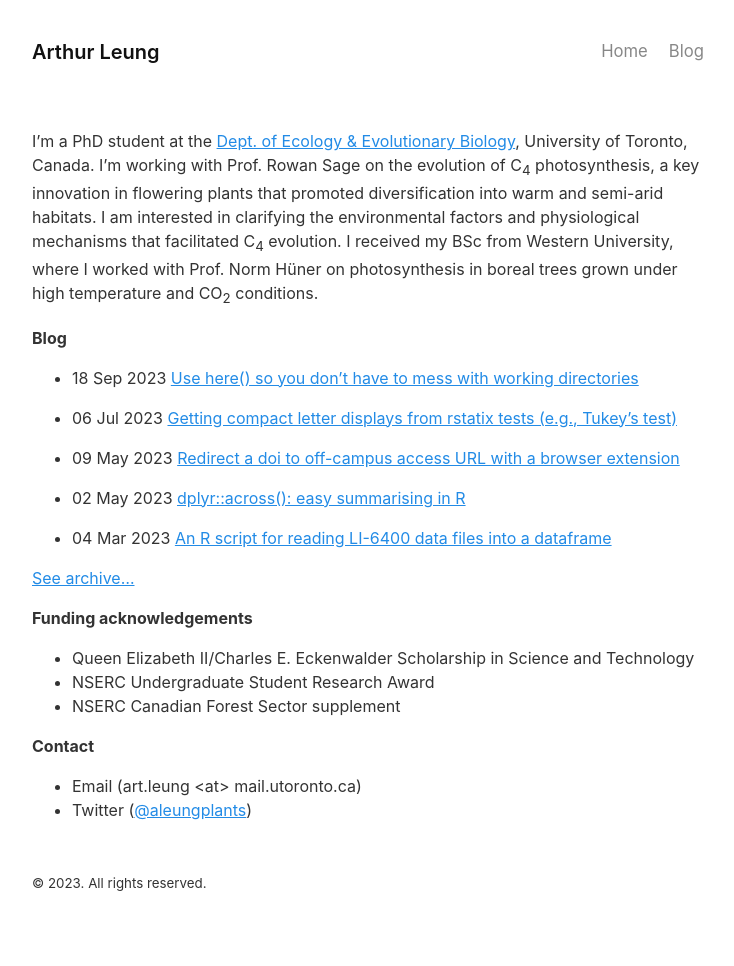
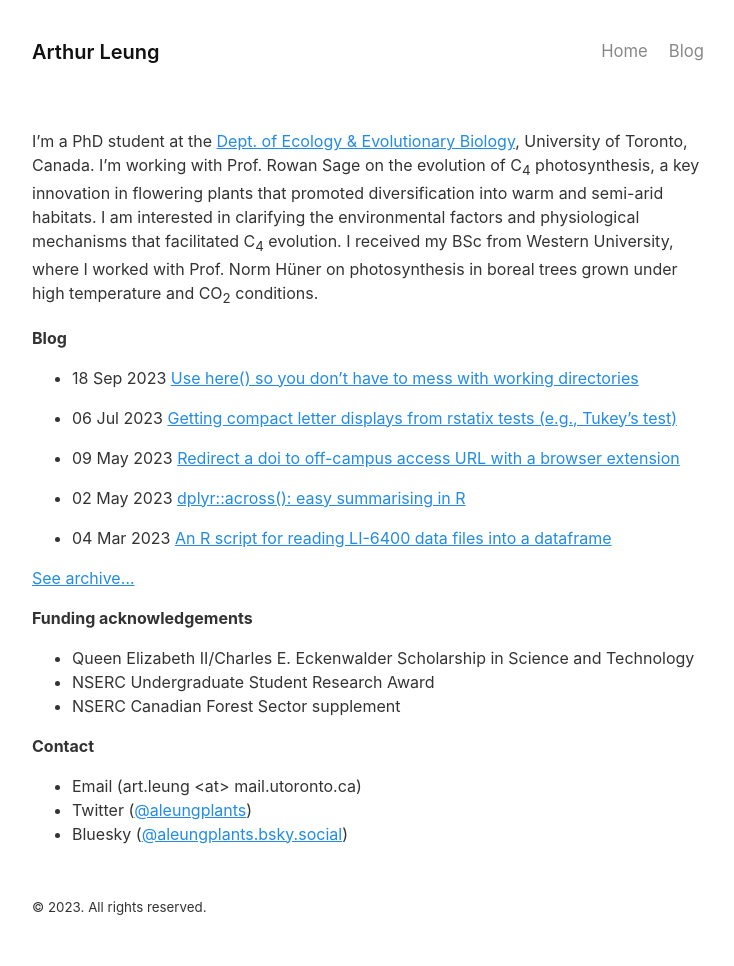
Before and after one commit to leungarthur/leungarthur.github.io-old, a Jekyll site: the page built from index.md, in a window 1280 px wide. Shown: the whole page, without its empty margins (272-1006 px from the left). Built offline with Jekyll 4.4.1, drawn with Linux system fonts in a browser that asks for light colours; before the commit the page ends 942 px from its top, so only the background shows below that.

Commit message:
Update index.md

```diff
--- a/index.md
+++ b/index.md
@@ -1,6 +1,8 @@
 ---
 layout: default
 ---
+
+[](/assets/portrait.jpg)
 
 I'm a PhD student at the <a href='https://eeb.utoronto.ca'>Dept. of Ecology & Evolutionary Biology</a>, University of Toronto, Canada. I'm working with Prof. Rowan Sage on the evolution of C<sub>4</sub> photosynthesis, a key innovation in flowering plants that promoted diversification into warm and semi-arid habitats. I am interested in clarifying the environmental factors and physiological mechanisms that facilitated C<sub>4</sub> evolution. I received my BSc from Western University, where I worked with Prof. Norm Hüner on photosynthesis in boreal trees grown under high temperature and CO<sub>2</sub> conditions.
 
@@ -19,3 +21,4 @@
 **Contact**
 - Email (art.leung \<at\> mail.utoronto.ca)
 - Twitter ([@aleungplants](https://twitter.com/aleungplants))
+- Bluesky ([@aleungplants.bsky.social](https://bsky.app/profile/aleungplants.bsky.social))
```
